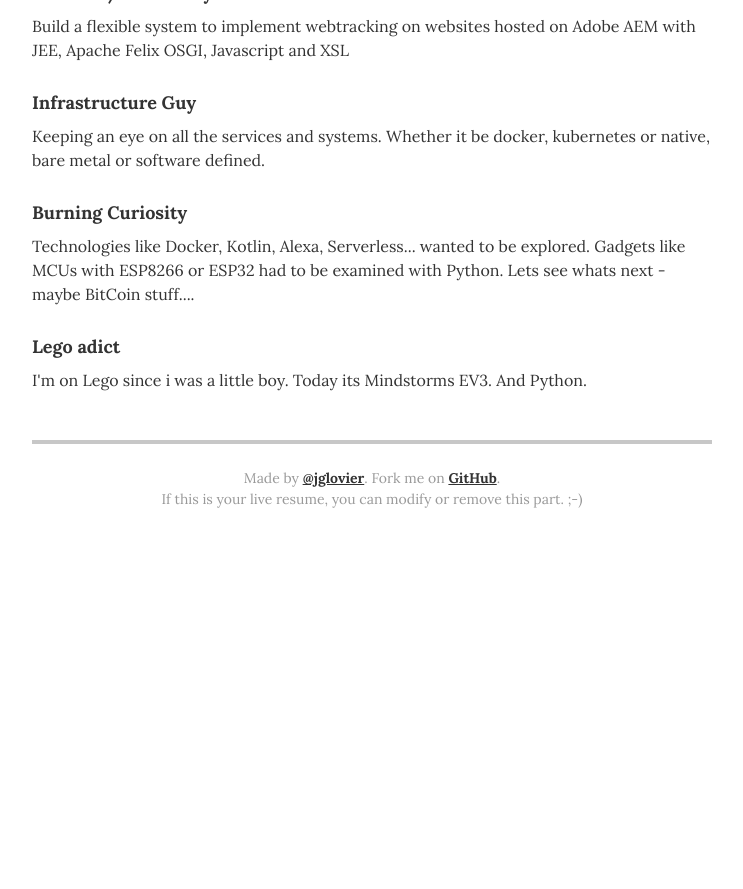
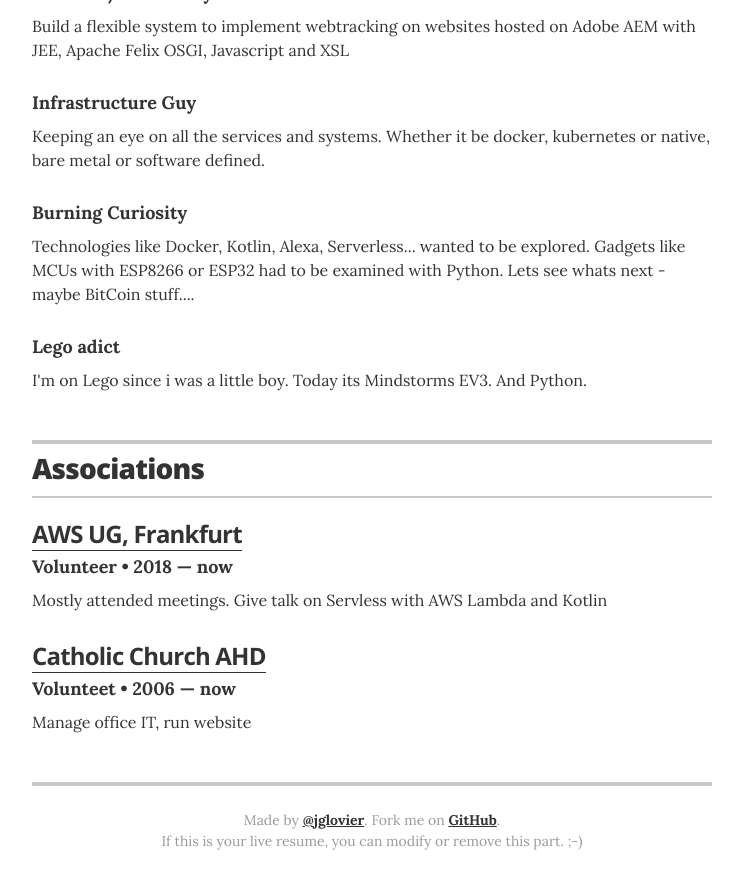
Before and after one commit to CWACoderWithAttitude/resume, a Jekyll site: the page built from index.html, in a window 1280 px wide and 900 px high, scrolled down 3426 px. Shown: the top 889 px of the window, without its empty margins (268-1011 px from the left). Built offline with Jekyll 4.4.1, drawn with Linux system fonts in a browser that asks for light colours; before the commit the page ends 3984 px from its top, so only the background shows below that.

Commit message:
added associations

```diff
--- a/_config.yml
+++ b/_config.yml
@@ -40,7 +40,7 @@
 resume_section_skills:          true
 resume_section_recognition:     false #true
 resume_section_links:           false #true
-resume_section_associations:    false
+resume_section_associations:    true
 # resume_section_interests:       true
 
 # Resume social links
--- a/_data/associations.yml
+++ b/_data/associations.yml
@@ -1,15 +1,15 @@
 # Associations
 # comment out the urls if you do not wish to display them
 
-- organization: PETA
+- organization: AWS UG, Frankfurt
   role: Volunteer
-  year: 2001 &mdash; 2010
-  url: https://www.peta.org/
-  summary: Organized fund drives and participated in fundraising events for the benefit of PETA's local Springfield operations.
+  year: 2018 &mdash; now
+  url: https://www.meetup.com/de-DE/aws-frankfurt/
+  summary: Mostly attended meetings. Give talk on Servless with AWS Lambda and Kotlin
 
 
-- organization: Yale Amnesty International
-  role: Communications coordinator
-  year: 2002 &mdash; 2004
-  url: http://campuspress.yale.edu/amnesty/
-  summary: During my junion and senior years at Yale, I was actively involved in Yale Amnesty International where I helped facilitate our student organization communications through website maintenance, writing for our campus publication, and graphic design of related materials.
+- organization: Catholic Church AHD
+  role: Volunteet
+  year: 2006 &mdash; now
+  url: https://www.ahd-ffm.de
+  summary: Manage office IT, run website
```
